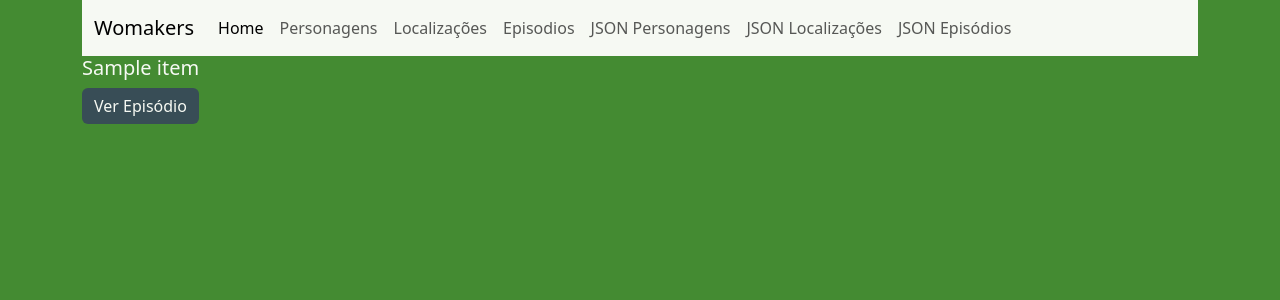
After one commit to lauraperroni/exercicios-squad-berthalutz, a Flask app: template Semana 5/templates/all_episodes.html in a window 1280 px wide. The commit adds this page. Shown: the top 300 px of the page. Run offline with Flask 3, Linux system fonts and the light colour scheme; the template is opened without the code that fills it: most values are stand-ins (such as "Sample title", 1, 10 or a date in 2020).

Commit message:
finished project

```diff
--- /dev/null
+++ b/Semana 5/app.py
@@ -0,0 +1,226 @@
+#1- importar o flask para a sua página
+from flask import Flask, render_template
+
+import urllib.request, json
+
+#2- criar uma variável com a classe Flask(__name__). Essa variável vai trazer o flask para o seu código
+#esse app é uma instância
+app = Flask(__name__)
+
+#3- criar rota: @app.route("/")
+# Esse decorator informa ao flask qual URL vai ser acionada. When a user navigates to the root URL (/), Flask will execute the function immediately below the decorator and return the result to the user's browser.
+#@: This symbol indicates that app.route() is a decorator, which is a special kind of function that modifies the behavior of another function without changing its source code.
+#para criar um servidor local
+
+
+# ======================================== PERSONAGENS ========================================
+
+# all characters  ------------------------------------------------
+@app.route("/") #simbolo de página inicial  # Estamos criando o caminho da URL!!!!!!!!
+def get_list_characters_page():
+    url = 'https://rickandmortyapi.com/api/character/'
+    # abrir a reponse
+    response = urllib.request.urlopen(url)
+    #variavel para ler os resultados
+    data = response.read()
+    #variavel que formata para json
+    dict = json.loads(data)
+
+    return render_template("characters.html", characters=dict['results'] ) #retorna um HTML. 2º parâmetro pode ter variáveis
+
+
+# characters especifico ------------------------------------------------
+
+@app.route("/profile/<id>")  #<> é o simbolo do flask para uma variável. Eu vou passar o valor de id
+def get_profile(id):
+    url = 'https://rickandmortyapi.com/api/character/' + id
+    response = urllib.request.urlopen(url)
+    data = response.read()
+    character_data = json.loads(data) #atributo da variável
+    character_profile = {
+        'name': character_data['name'],
+        'status': character_data['status'],
+        'species': character_data['species'],
+        'gender': character_data['gender'],
+        'origin': character_data['origin']['name'],
+        'location': character_data['location']['name'],
+        'image': character_data['image']
+    }
+    return render_template("profile.html", profile= character_profile ) #retorna um HTML. 2º parâmetro pode ter variáveis
+
+
+# dados = {'chave': 'valor'}
+
+# @app.route('/oi')
+# def hello_world2():
+#     return {
+#         'endpoint': dados
+#     }
+
+# @app.route('/luan')
+# def hello_world3():
+#     return '<a href="/oi">Clique aqui!</a>'
+
+
+# JSON characters ------------------------------------------------
+@app.route("/lista")
+def get_list_characters():
+
+    # criar variavel para receber o link da API (endpoint):
+    url = 'https://rickandmortyapi.com/api/character/'
+    response = urllib.request.urlopen(url)
+    characters = response.read()
+    dict = json.loads(characters)
+
+    characters = []
+
+    # modo mais fácil
+    for item in dict['results']:
+        characters.append({
+            'name': item['name'],
+            'status': item['status'],
+            'species': item['species'],
+            'gender': item['gender'],
+            'origin': item['origin'],
+            'location': item['location']
+            })
+    return {'personagens': characters}
+
+    # for character in dict['results']:
+    #     character =  {
+    #     'name': character['name'],
+    #     'status': character['status']
+    #     }
+
+    #     characters.append(character)
+    # return {'characters': characters}
+
+
+# ======================================== LOCALIZAÇÕES ========================================
+
+@app.route("/all_dimensions") #simbolo de página inicial  # Estamos criando o caminho da URL!!!!!!!!
+def get_dimensions():
+    url = 'https://rickandmortyapi.com/api/location/'
+    # abrir a reponse
+    response = urllib.request.urlopen(url)
+    #variavel para ler os resultados
+    data = response.read()
+    #variavel que formata para json
+    dict = json.loads(data)
+
+    return render_template("all_dimensions.html", dimensions=dict['results'] ) #retorna um HTML. 2º parâmetro pode ter variáveis
+
+
+
+# locations especifico ------------------------------------------------
+@app.route('/dimension/<id>')
+def locations(id):
+    url = f'https://rickandmortyapi.com/api/location/{id}'
+    response = urllib.request.urlopen(url)
+    data = response.read()
+    location_data = json.loads(data)
+
+    location = {
+        'name': location_data['name'],
+        'type': location_data['type'],
+        'dimension': location_data['dimension']
+    }
+
+    return render_template("dimension.html", dicionario = location)
+
+
+# locations JSON ------------------------------------------------
+@app.route('/locations')
+def get_locations():
+    url = 'https://rickandmortyapi.com/api/location'
+    response = urllib.request.urlopen(url)
+    data = response.read()
+    location_data = json.loads(data)
+
+    locations = []
+    for item in location_data['results']:
+        locations.append({
+            'name': item['name'],
+            'type': item['type'],
+            'dimension': item['dimension']
+            })
+
+    return {'dicionario' : locations}
+
+
+
+
+
+
+# ======================================== EPISÓDIOS ========================================
+
+# all episodes  ------------------------------------------------
+@app.route("/all_episodes") #simbolo de página inicial  # Estamos criando o caminho da URL!!!!!!!!
+def get_episodes():
+    url = 'https://rickandmortyapi.com/api/episode/'
+    # abrir a reponse
+    response = urllib.request.urlopen(url)
+    #variavel para ler os resultados
+    data = response.read()
+    #variavel que formata para json
+    dict = json.loads(data)
+
+    return render_template("all_episodes.html", episodes=dict['results'] ) #retorna um HTML. 2º parâmetro pode ter variáveis
+
+
+# episode especifico ------------------------------------------------
+
+@app.route("/episode/<id>")  #<> é o simbolo do flask para uma variável. Eu vou passar o valor de id
+def get_episode(id):
+    url = 'https://rickandmortyapi.com/api/episode/' + id
+    response = urllib.request.urlopen(url)
+    data = response.read()
+    episode_data = json.loads(data) #atributo da variável
+    episode_profile = {
+        'id': episode_data['id'],
+        'name': episode_data['name']
+    }
+    return render_template("episode.html", episode = episode_profile ) #retorna um HTML. 2º parâmetro pode ter variáveis
+
+
+# dados = {'chave': 'valor'}
+
+# @app.route('/oi')
+# def hello_world2():
+#     return {
+#         'endpoint': dados
+#     }
+
+# @app.route('/luan')
+# def hello_world3():
+#     return '<a href="/oi">Clique aqui!</a>'
+
+
+# JSON episodes ------------------------------------------------
+@app.route("/lista_ep")
+def get_list_episodes():
+
+    # criar variavel para receber o link da API (endpoint):
+    url = 'https://rickandmortyapi.com/api/episode/'
+    response = urllib.request.urlopen(url)
+    episodes = response.read()
+    dict = json.loads(episodes)
+
+    episodes = []
+
+    # modo mais fácil
+    for item in dict['results']:
+        episodes.append({
+            'id': item['id'],
+            'name': item['name'],
+            })
+    return {'personagens': episodes}
+
+    # for character in dict['results']:
+    #     character =  {
+    #     'name': character['name'],
+    #     'status': character['status']
+    #     }
+
+    #     characters.append(character)
+    # return {'characters': characters}
--- a/Semana 5(2)/static/style.css
+++ b/Semana 5/static/style.css
@@ -16,6 +16,5 @@ a{color: #36445C;}
 /* Navbar */
 .bg-body-tertiary{
     background-color: #F6F9F3!important;
-
 }
 /* #c6df56; #F6F96B; #36445C*/
--- /dev/null
+++ b/Semana 5/templates/all_episodes.html
@@ -0,0 +1,14 @@
+{% extends "layout.html" %}
+
+{% block content %}
+    <div class="row">
+        {% for item in episodes %}
+        <div class="col-sm-3 col-6 d-flex flex-column justify-content-between">
+            <h3 class="h5">{{item.name}}</h3>
+            <p>
+                <a href="/episode/{{item.id}}" class="btn btn-primary">Ver Episódio</a>
+            </p>
+        </div>
+        {% endfor %}
+    </div>
+{% endblock %}
--- a/Semana 5(2)/templates/dimension.html
+++ b/Semana 5/templates/dimension.html
@@ -7,7 +7,6 @@
             <h3 class="h2">Local: {{dicionario.name}}</h3>
             <h3 class="h5">Tipo: {{dicionario.type}}</h3>
             <h3 class="h5">Dimensão: {{dicionario.dimension}}</h3>
-        <!-- Por que é dicionário? -->
         </div>
     </div>
 {% endblock %}
--- a/Semana 5(2)/templates/nav.html
+++ b/Semana 5/templates/nav.html
@@ -11,10 +11,22 @@
                 <a class="nav-link active" aria-current="page" href="#">Home</a>
             </li>
             <li class="nav-item">
-                <a class="nav-link" href="/lista">JSON Data</a>
+                <a class="nav-link" href="/">Personagens</a>
             </li>
             <li class="nav-item">
-                <a class="nav-link" href="/episodios">Episodios</a>
+                <a class="nav-link" href="/all_dimensions">Localizações</a>
+            </li>
+            <li class="nav-item">
+                <a class="nav-link" href="/all_episodes">Episodios</a>
+            </li>
+            <li class="nav-item">
+                <a class="nav-link" href="/lista">JSON Personagens</a>
+            </li>
+            <li class="nav-item">
+                <a class="nav-link" href="/locations">JSON Localizações</a>
+            </li>
+            <li class="nav-item">
+                <a class="nav-link" href="/lista_ep">JSON Episódios</a>
             </li>
         </div>
         </div>
```
Also changed, not shown: Semana 5(2)/app.py (deleted, +0 -129 lines), Semana 5/templates/all_dimensions.html (added, +14 -0 lines), Semana 5/templates/episode.html (added, +10 -0 lines), README.md, Semana 5/templates/characters.html (renamed from Semana 5(2)/templates/characters.html), Semana 5/templates/layout.html (renamed from Semana 5(2)/templates/layout.html), Semana 5/templates/profile.html (renamed from Semana 5(2)/templates/profile.html).
